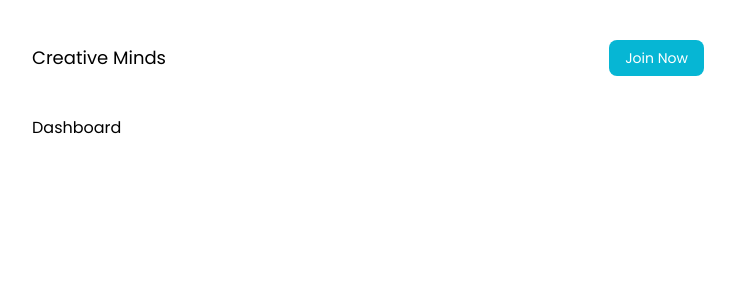
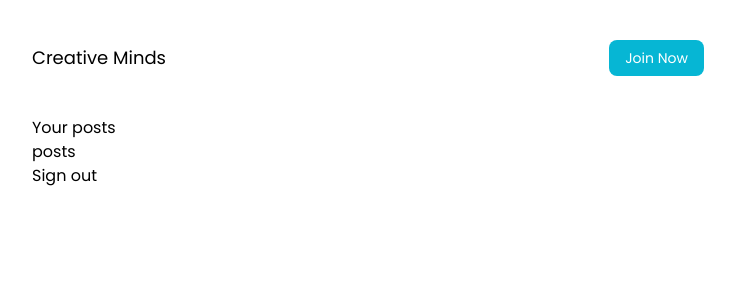
Before and after one commit to TeodorTod/NextJs, a Next.js app in the folder social/: page /dashboard in a window 1280 px wide. Shown: the top 300 px of the page, without its empty margins (272-1007 px from the left). Built offline with nearby package versions, Linux system fonts and the light colour scheme; no server answers.

Commit message:
add sign out functionallity

```diff
--- a/social/pages/dashboard.js
+++ b/social/pages/dashboard.js
@@ -1,8 +1,13 @@
+import { auth } from "../utils/firebase"
 
 function Dashboard() {
-  return (
-    <div>Dashboard</div>
-  )
+    return (
+        <div>
+            <h1>Your posts</h1>
+            <div>posts</div>
+            <button onClick={() => auth.signOut()}>Sign out</button>
+        </div>
+    )
 }
 
 export default Dashboard
--- a/social/pages/post.js
+++ b/social/pages/post.js
@@ -1,9 +1,9 @@
 import React from 'react'
 
 function Post() {
-  return (
-    <div>Post</div>
-  )
+    return (
+      <h1>Posts</h1>
+    )
 }
 
 export default Post
```
